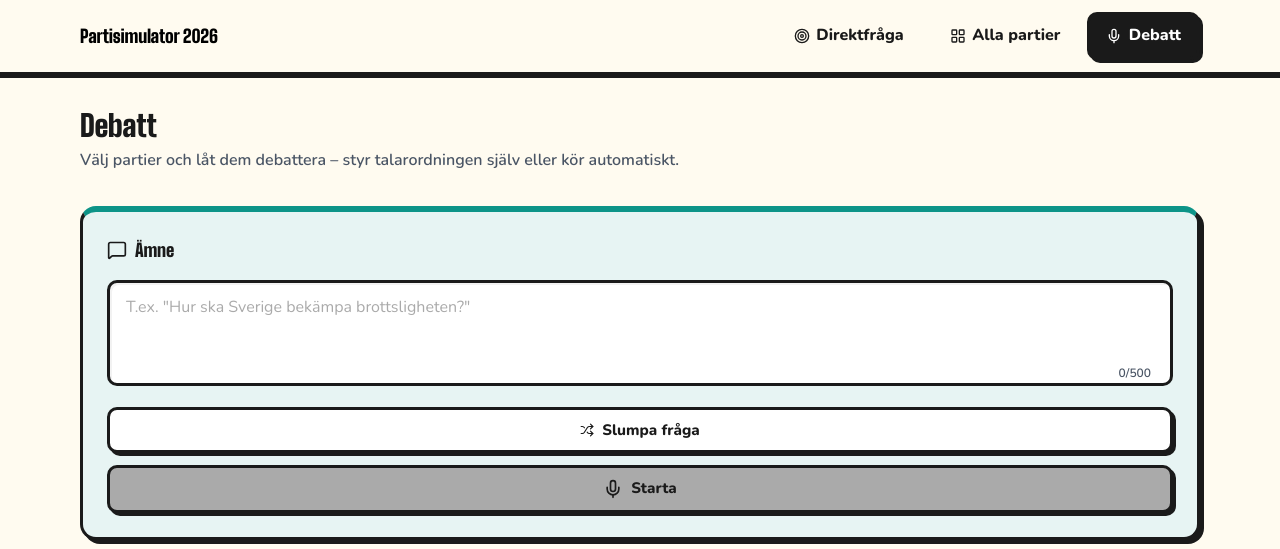
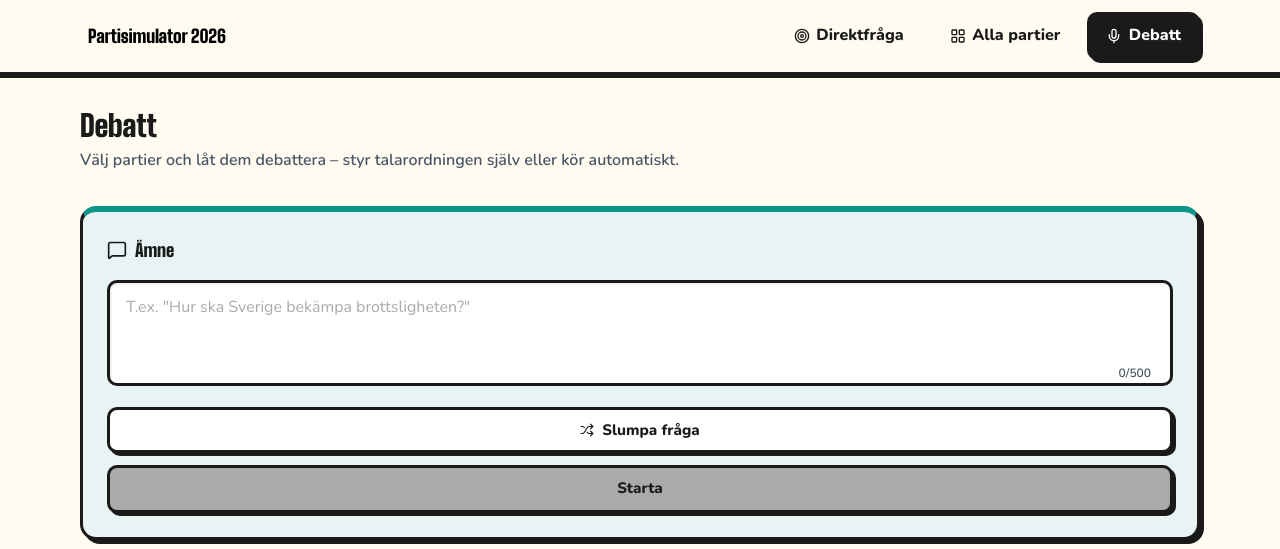
Before and after one commit to klingbladet/partisimulator, a Next.js app: page /debatt in a window 1280 px wide. Shown: the top 549 px of the page. Built offline with nearby package versions, Linux system fonts and the light colour scheme.

Commit message:
Remove icon from send button in debate mode. Increase touch target for app logo

```diff
--- a/src/components/debate/debate-setup-panel.tsx
+++ b/src/components/debate/debate-setup-panel.tsx
@@ -1,6 +1,6 @@
 "use client";
 
-import { MessageSquare, Mic, Shuffle } from "lucide-react";
+import { MessageSquare, Shuffle } from "lucide-react";
 import CountedTextarea from "@/components/shared/counted-textarea";
 import InputStack from "@/components/shared/input-stack";
 import PartyPickerCard from "@/components/shared/party-picker-card";
@@ -76,7 +76,6 @@ export default function DebateSetupPanel({
             onClick={onStartDebate}
             type="button"
           >
-            <Mic aria-hidden="true" className="h-5 w-5" />
             Starta
           </button>
         </InputStack>
--- a/src/components/shared/app-nav.tsx
+++ b/src/components/shared/app-nav.tsx
@@ -19,7 +19,7 @@ export default function AppNav(): React.JSX.Element {
     <nav className="app-nav">
       <div className="mx-auto flex max-w-6xl items-center justify-between gap-4 px-4 py-3">
         {/* Logo — plain anchor, not next/link, so a click always does a full page reload and clears all state */}
-        <a className="flex items-center gap-2 no-underline" href="/" id="nav-logo">
+        <a className="flex items-center gap-2 px-2 py-3 no-underline" href="/" id="nav-logo">
           <span className="block font-black font-heading text-black text-lg leading-tight">Partisimulator 2026</span>
         </a>
 
```
Also changed, not shown: 1 other file (tests, documents, lock files or other folders).
